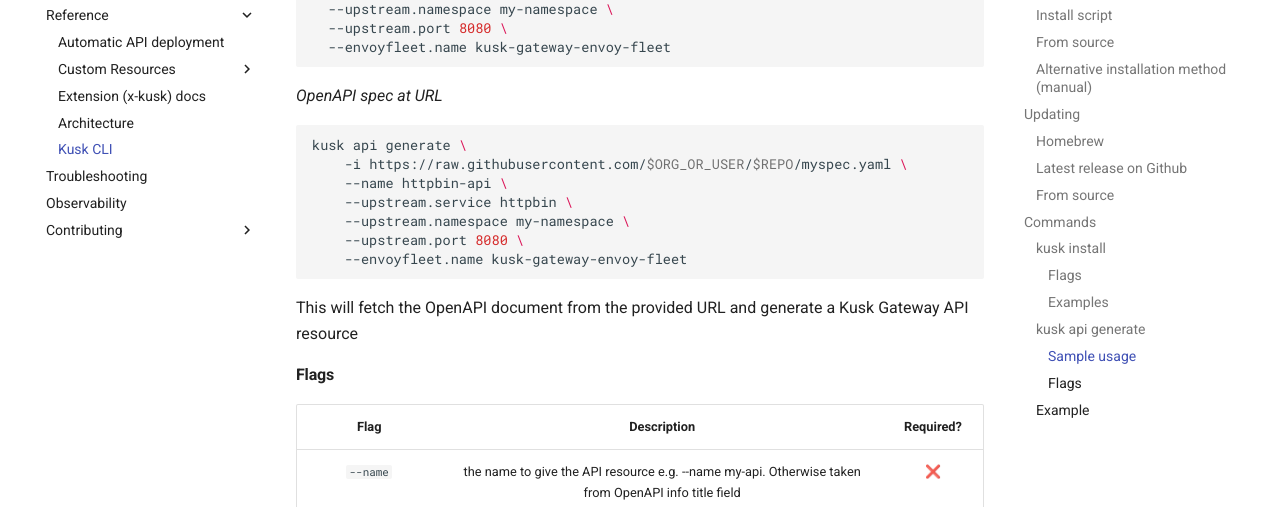
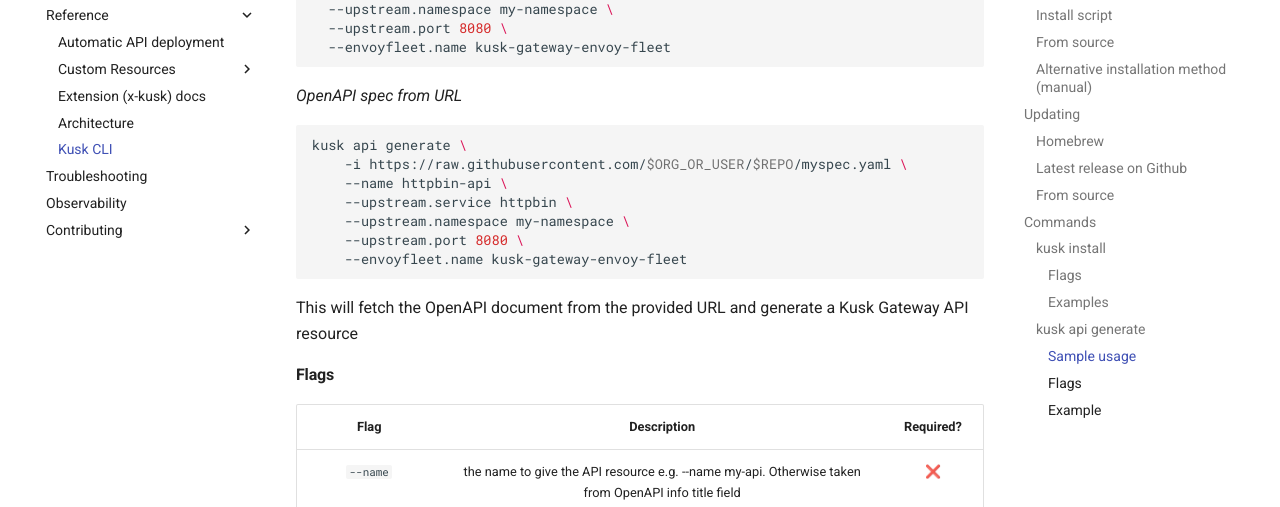
Before and after one commit to kubeshop/kusk-gateway, an MkDocs documentation site: the page built from docs/reference/kusk-cli.md, in a window 1280 px wide and 900 px high, scrolled down 3913 px. Shown: the part 174-681 px from the top of the window. Built offline with MkDocs 1.6.1 and Material for MkDocs 9.7.7, drawn with Linux system fonts in a browser that asks for light colours; comment, search, counter and statistics services are not loaded.

Commit message:
align with main

````diff
--- a/docs/reference/kusk-cli.md
+++ b/docs/reference/kusk-cli.md
@@ -150,7 +150,7 @@
   --envoyfleet.name kusk-gateway-envoy-fleet
 ```
 
-_OpenAPI spec at URL_
+_OpenAPI spec from URL_
 
 ```sh
 kusk api generate \
@@ -176,7 +176,7 @@
 |   `--envoyfleet.name`  |                                name of envoyfleet to use for this API                               |     ✅     |
 | `envoyfleet.namespace` |                  namespace of envoyfleet to use for this API. Default: kusk-system                  |     ❌     |
 
-### Example
+#### Example
 Take a look at the [http-bin example spec](./examples/httpbin-spec.yaml)
 
 ```
````
